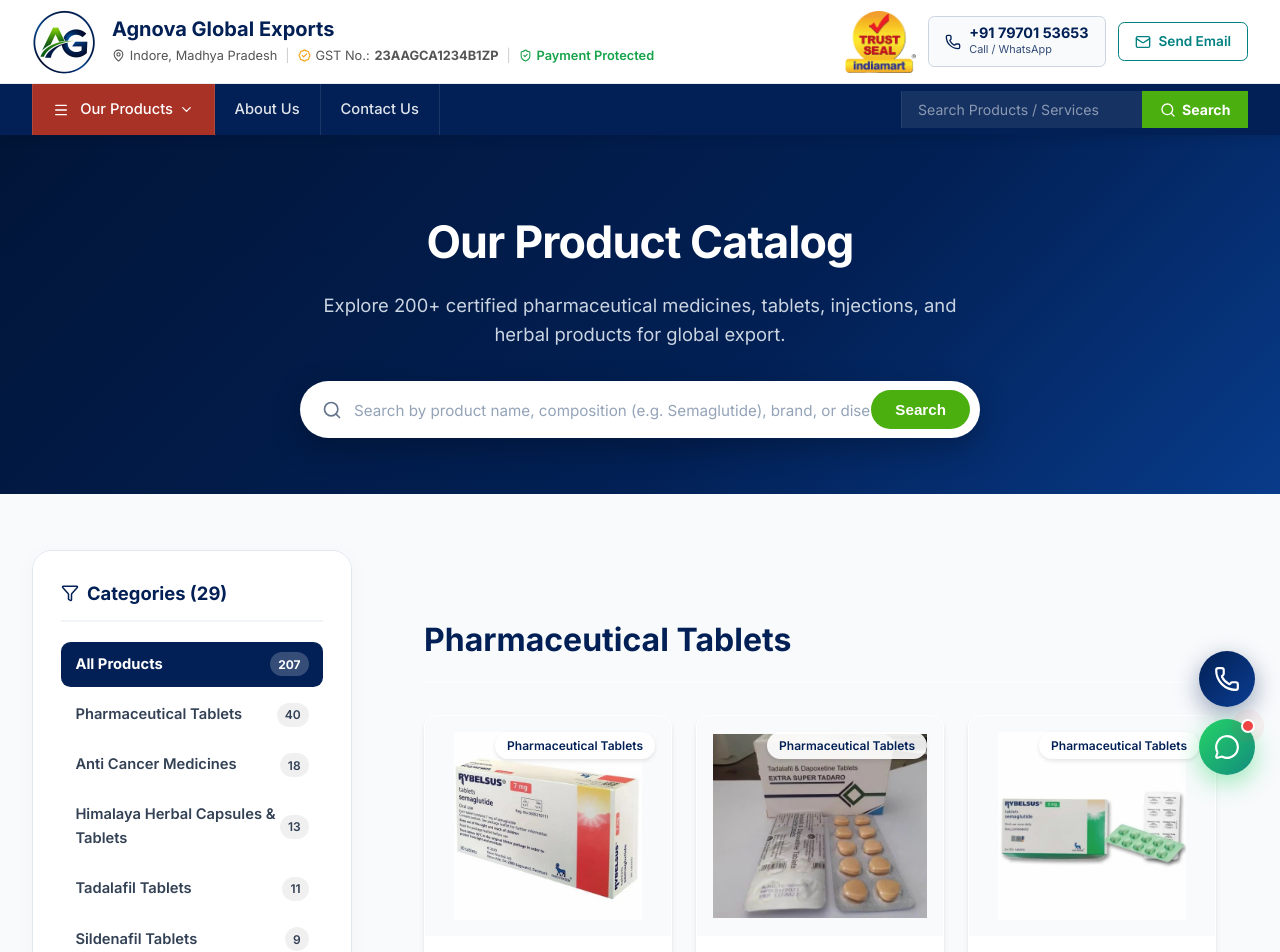
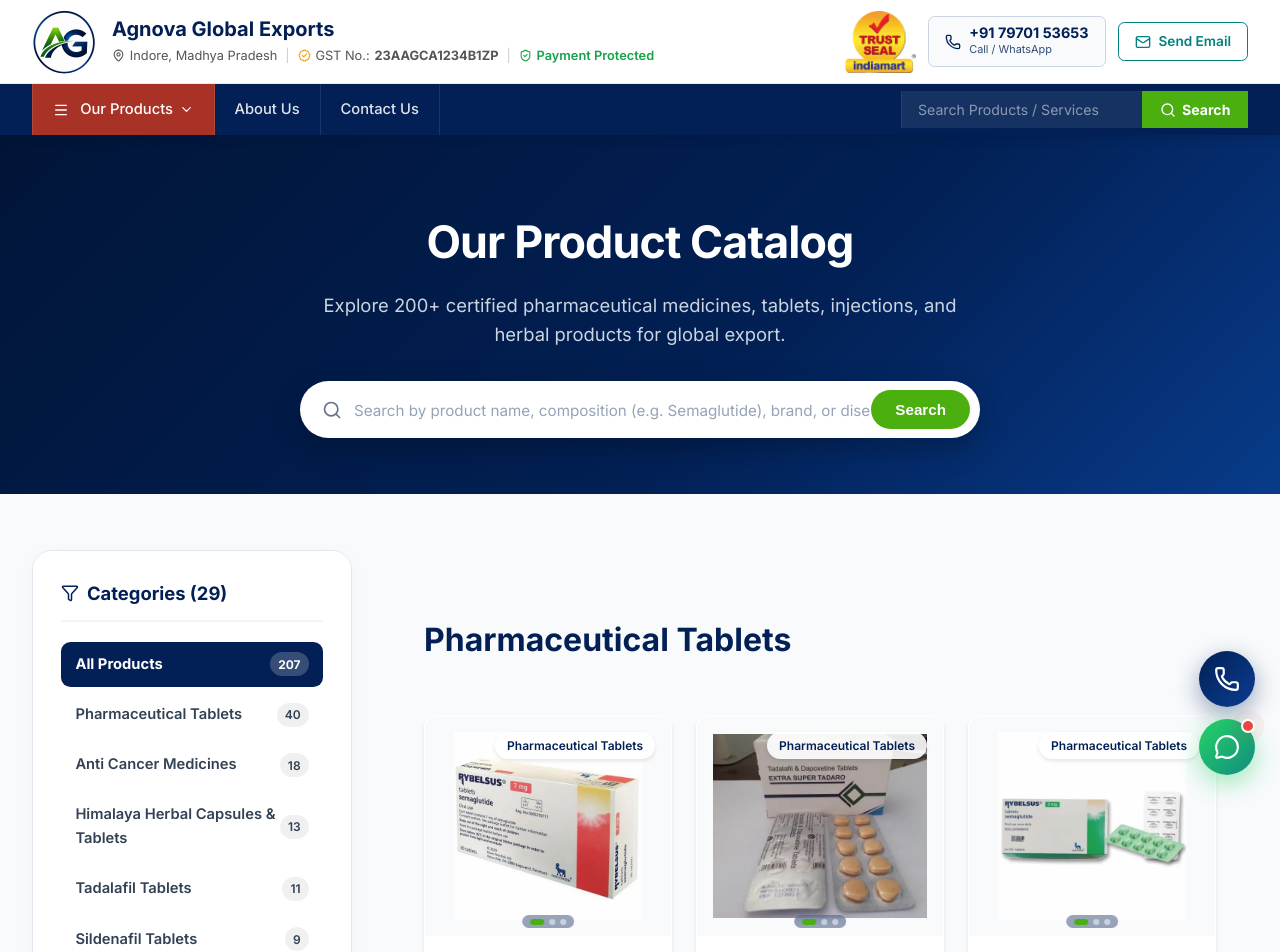
Before and after one commit to agnovaglobalexports-design/agnova-global, a React (Vite) app: page /products in a window 1280 px wide. Shown: the top 952 px of the page. Built offline with nearby package versions, Linux system fonts and the light colour scheme.

Commit message:
Add 2-second automatic image rotation for multi-photo products

```diff
--- a/src/components/ProductCard.css
+++ b/src/components/ProductCard.css
@@ -30,11 +30,54 @@
   height: 100%;
   object-fit: contain;
   padding: 1rem;
-  transition: transform 0.3s ease;
+  transition: transform 0.3s ease, opacity 0.4s ease;
+}
+
+.fade-image {
+  animation: smoothFade 0.4s ease-in-out;
+}
+
+@keyframes smoothFade {
+  from {
+    opacity: 0.6;
+    transform: scale(0.98);
+  }
+  to {
+    opacity: 1;
+    transform: scale(1);
+  }
 }
 
 .product-card:hover .product-image {
   transform: scale(1.05);
+}
+
+.card-dots-indicator {
+  position: absolute;
+  bottom: 0.5rem;
+  left: 50%;
+  transform: translateX(-50%);
+  display: flex;
+  gap: 0.3rem;
+  background: rgba(2, 32, 85, 0.4);
+  backdrop-filter: blur(4px);
+  padding: 0.2rem 0.5rem;
+  border-radius: 1rem;
+  z-index: 10;
+}
+
+.card-dot {
+  width: 6px;
+  height: 6px;
+  border-radius: 50%;
+  background: rgba(255, 255, 255, 0.5);
+  transition: all 0.2s ease;
+}
+
+.card-dot.active {
+  background: #4CAF10;
+  width: 14px;
+  border-radius: 4px;
 }
 
 .product-category-badge {
@@ -49,6 +92,7 @@
   color: #022055;
   text-transform: capitalize;
   box-shadow: 0 2px 4px rgba(0,0,0,0.1);
+  z-index: 5;
 }
 
 .product-content {
--- a/src/components/ProductCard.jsx
+++ b/src/components/ProductCard.jsx
@@ -1,18 +1,51 @@
-import React from 'react';
+import React, { useState, useEffect } from 'react';
 import { Link } from 'react-router-dom';
 import { MessageCircle, FileText } from 'lucide-react';
 import './ProductCard.css';
 
 const ProductCard = ({ product }) => {
+  const [currentImgIndex, setCurrentImgIndex] = useState(0);
   const WHATSAPP_NUMBER = '917970153653';
   const message = `Hello Agnova Global, I would like to inquire about ${product.name}.`;
+
+  const images = product.images && product.images.length > 0 ? product.images : [product.image];
+  const hasMultipleImages = images.length > 1;
+
+  // Auto-rotate images every 2 seconds if product has 2 or more images
+  useEffect(() => {
+    if (!hasMultipleImages) return;
+
+    const interval = setInterval(() => {
+      setCurrentImgIndex((prevIndex) => (prevIndex + 1) % images.length);
+    }, 2000);
+
+    return () => clearInterval(interval);
+  }, [hasMultipleImages, images.length]);
 
   return (
     <div className="product-card glass-panel hover-scale">
       <div className="product-image-container">
-        <img src={product.image} alt={product.name} className="product-image" />
+        <img
+          src={images[currentImgIndex]}
+          alt={`${product.name} view ${currentImgIndex + 1}`}
+          className="product-image fade-image"
+          key={currentImgIndex}
+        />
         <div className="product-category-badge">{product.category.replace(/-/g, ' ')}</div>
+
+        {/* Slideshow indicator dots */}
+        {hasMultipleImages && (
+          <div className="card-dots-indicator">
+            {images.map((_, idx) => (
+              <span
+                key={idx}
+                className={`card-dot ${currentImgIndex === idx ? 'active' : ''}`}
+              />
+            ))}
+          </div>
+        )}
       </div>
+
       <div className="product-content">
         <span className="product-category">{product.category.replace(/-/g, ' ')}</span>
         <h3 className="product-name">{product.name}</h3>
--- a/src/pages/ProductDetail.jsx
+++ b/src/pages/ProductDetail.jsx
@@ -23,6 +23,21 @@
       navigate('/products');
     }
   }, [id, navigate]);
+
+  // Auto-rotate detail image every 2 seconds if product has multiple images
+  useEffect(() => {
+    if (!product || !product.images || product.images.length <= 1) return;
+
+    const interval = setInterval(() => {
+      setSelectedImage((prev) => {
+        const currentIndex = product.images.indexOf(prev);
+        const nextIndex = (currentIndex + 1) % product.images.length;
+        return product.images[nextIndex];
+      });
+    }, 2000);
+
+    return () => clearInterval(interval);
+  }, [product]);
 
   if (!product) return <div className="loading-state">Loading...</div>;
 
```
